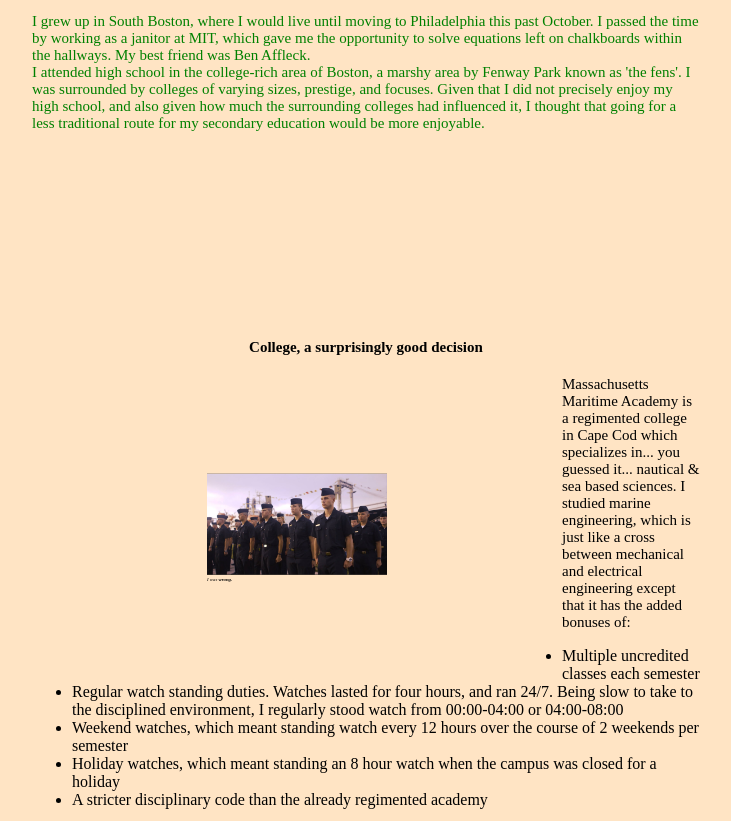
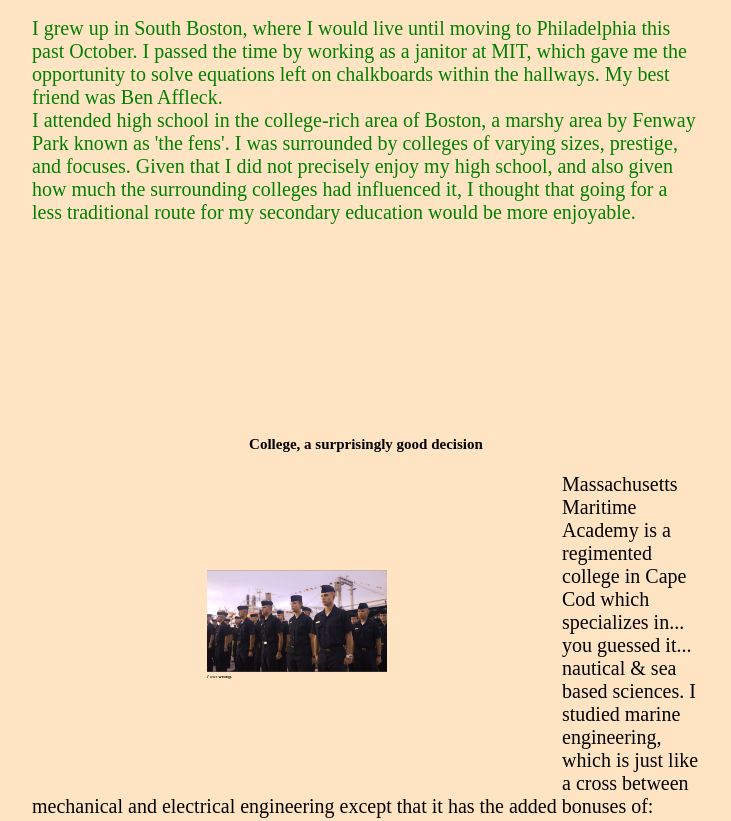
Before and after one commit to PHL-LC101-April22/js-assignment-4-html-me-something-bdiddy2022, a website: page index.html in a window 1280 px wide. Shown: the part 1309-2130 px from the top of the page, without its empty margins (274-1005 px from the left). Drawn offline with Linux system fonts and the light colour scheme.

Commit message:
Add files via upload

```diff
--- a/index.html
+++ b/index.html
@@ -49,7 +49,7 @@
                <img id = superFuntimeCollege src="./campFuntimePhoto.jpg">
                <figcaption class="captioned">I was <b>wrong.</b></figcaption>
             </figure>
-            <p class = "mainText">Massachusetts Maritime Academy is a regimented college in Cape Cod which specializes in... you guessed it... nautical & sea based sciences. I studied marine engineering, which is just like a cross between mechanical and electrical engineering except that it has the added bonuses of:
+            <p class = "mainText">Massachusetts Maritime Academy is a regimented college in Cape Cod which specializes in... you guessed it... nautical & sea based sciences. I studied marine engineering, which is just like a cross between mechanical and electrical engineering except that it has the added bonuses of:</p>
                <ul>
                <li>Multiple uncredited classes each semester</li>
                <li>Regular watch standing duties. Watches lasted for four hours, and ran 24/7. Being slow to take to the disciplined environment, I regularly stood watch from 00:00-04:00 or 04:00-08:00</li>
@@ -57,7 +57,7 @@
                <li>Holiday watches, which meant standing an 8 hour watch when the campus was closed for a holiday</li>
                <li>A stricter disciplinary code than the already regimented academy</li>
                </ul>
-               Although highly unenjoyable, learning how to make an 800 foot ship not only move from A-B but also function as a livable space, was one hell of an education. I traveled to places that I wasn't even aware existed, I saw things that most people only read about in the news, and made some lifelong friends with interesting & varied outlooks on life. One would even introduce me to my 'roommate' (and current partner of 5 years) during our freshman year
+               <p class = "mainText">Although highly unenjoyable, learning how to make an 800 foot ship not only move from A-B but also function as a livable space, was one hell of an education. I traveled to places that I wasn't even aware existed, I saw things that most people only read about in the news, and made some lifelong friends with interesting & varied outlooks on life. One would even introduce me to my 'roommate' (and current partner of 5 years) during our freshman year
             </p>
          </article>
          <br>
--- a/styles.css
+++ b/styles.css
@@ -6,7 +6,7 @@ body{
     background-color: bisque;
 }
 #testP {
-    font-size:15px;
+    font-size:20px;
 }
 .funParagraph{
     color:green;
@@ -20,7 +20,7 @@ body{
     }
 
 .mainText{
-    font-size:15px;
+    font-size:20px;
 }
 
 .allHead {
```
